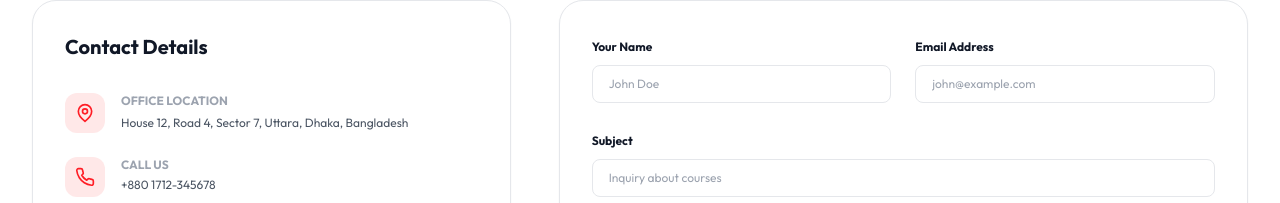
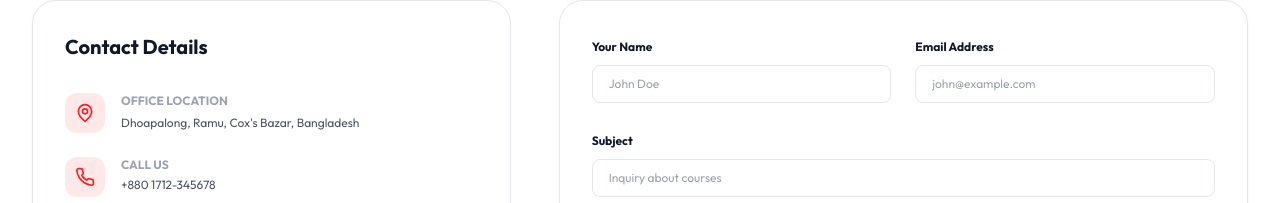
Before and after one commit to salahuddingfx/StepUp-Client, a React (Vite) app: page /contact in a window 1280 px wide. Shown: the part 250-453 px from the top of the page. Built offline with nearby package versions, Linux system fonts and the light colour scheme.

Commit message:
feat: update Contact page office address and map location embed to Dhuapalong, Cox's Bazar

```diff
--- a/src/pages/Contact.jsx
+++ b/src/pages/Contact.jsx
@@ -44,7 +44,7 @@ const Contact = () => {
               <div>
                 <h4 className="text-xs font-bold uppercase text-gray-400">Office Location</h4>
                 <p className="text-xs text-gray-600 dark:text-gray-300 mt-1 leading-relaxed">
-                  House 12, Road 4, Sector 7, Uttara, Dhaka, Bangladesh
+                  Dhoapalong, Ramu, Cox's Bazar, Bangladesh
                 </p>
               </div>
             </div>
@@ -130,7 +130,7 @@ const Contact = () => {
       <div className="bg-white dark:bg-brand-darkGray border border-gray-150/50 dark:border-gray-800/80 p-4 rounded-3xl shadow-sm overflow-hidden h-96 transition-all duration-300">
         <iframe
           title="StepUp Office Location Map"
-          src="https://www.google.com/maps/embed?pb=!1m18!1m12!1m3!1d3648.3976378413247!2d90.39572627606346!3d23.875508824256247!2m3!1f0!2f0!3f0!3m2!1i1024!2i768!4f13.1!3m3!1m2!1s0x3757c5ef44c7b8d3%3A0xb7f516a2d9c02581!2sRoad%204%2C%20Sector%207%2C%20Uttara%2C%20Dhaka%201230!5e0!3m2!1sen!2sbd!4v1718105740000!5m2!1sen!2sbd"
+          src="https://maps.google.com/maps?q=Dhoapalong,%20Ramu,%20Cox's%20Bazar,%20Bangladesh&t=&z=14&ie=UTF8&iwloc=&output=embed"
           width="100%"
           height="100%"
           style={{ border: 0, borderRadius: '1.25rem' }}
```
